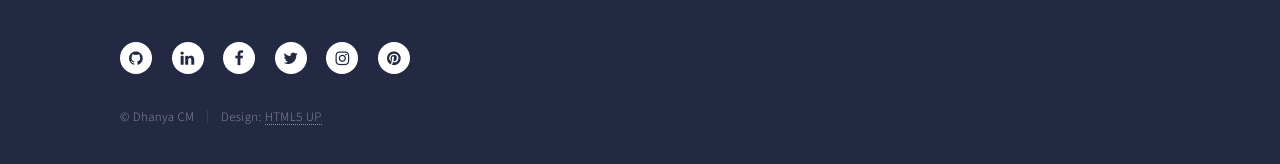
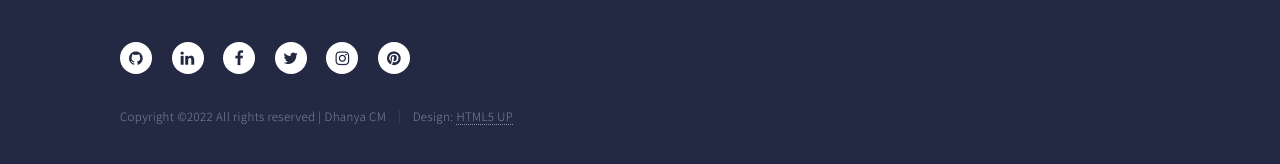
Before and after one commit to dhanyacm/dhanyacm, a Jekyll site: the page built from index.html, in a window 1280 px wide and 900 px high, scrolled down 1902 px. Shown: the part 715-879 px from the top of the window. Built offline with Jekyll 4.4.1, drawn with Linux system fonts in a browser that asks for light colours; the list of posts is cut into pages by our own code.

Commit message:
Update footer.html

```diff
--- a/_includes/footer.html
+++ b/_includes/footer.html
@@ -63,7 +63,7 @@
 								<li><a href="https://in.pinterest.com/cmdhanya/" class="icon alt fa-pinterest"><span class="label">Pinterest</span></a></li>
 							</ul>
 							<ul class="copyright">
-								<li>&copy; Dhanya CM</li><li>Design: <a href="https://html5up.net">HTML5 UP</a></li>
+								<li>Copyright &copy;<script>document.write(new Date().getFullYear());</script> All rights reserved | Dhanya CM</li><li>Design: <a href="https://html5up.net">HTML5 UP</a></li>
 							</ul>
 						</div>
 					</footer>
```
